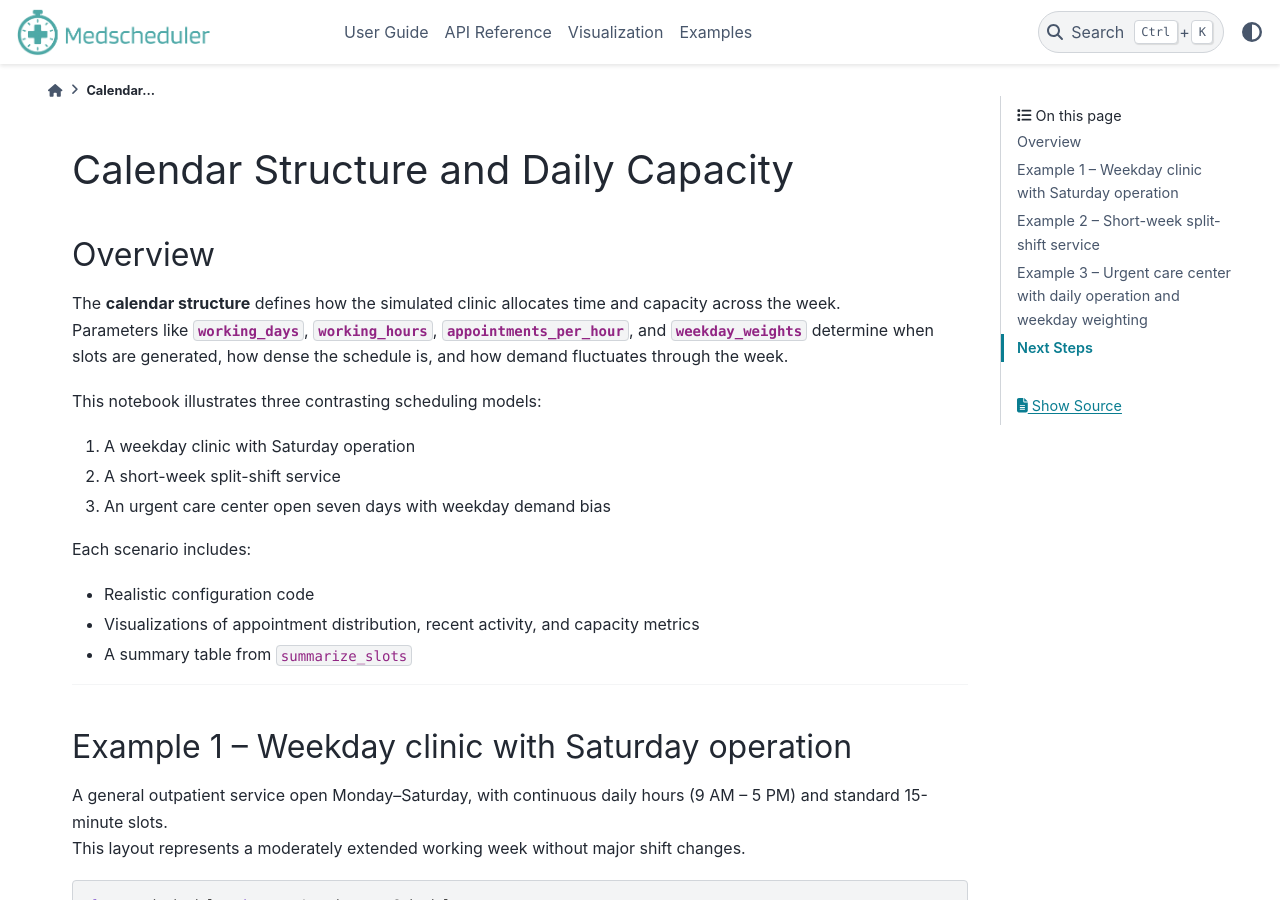
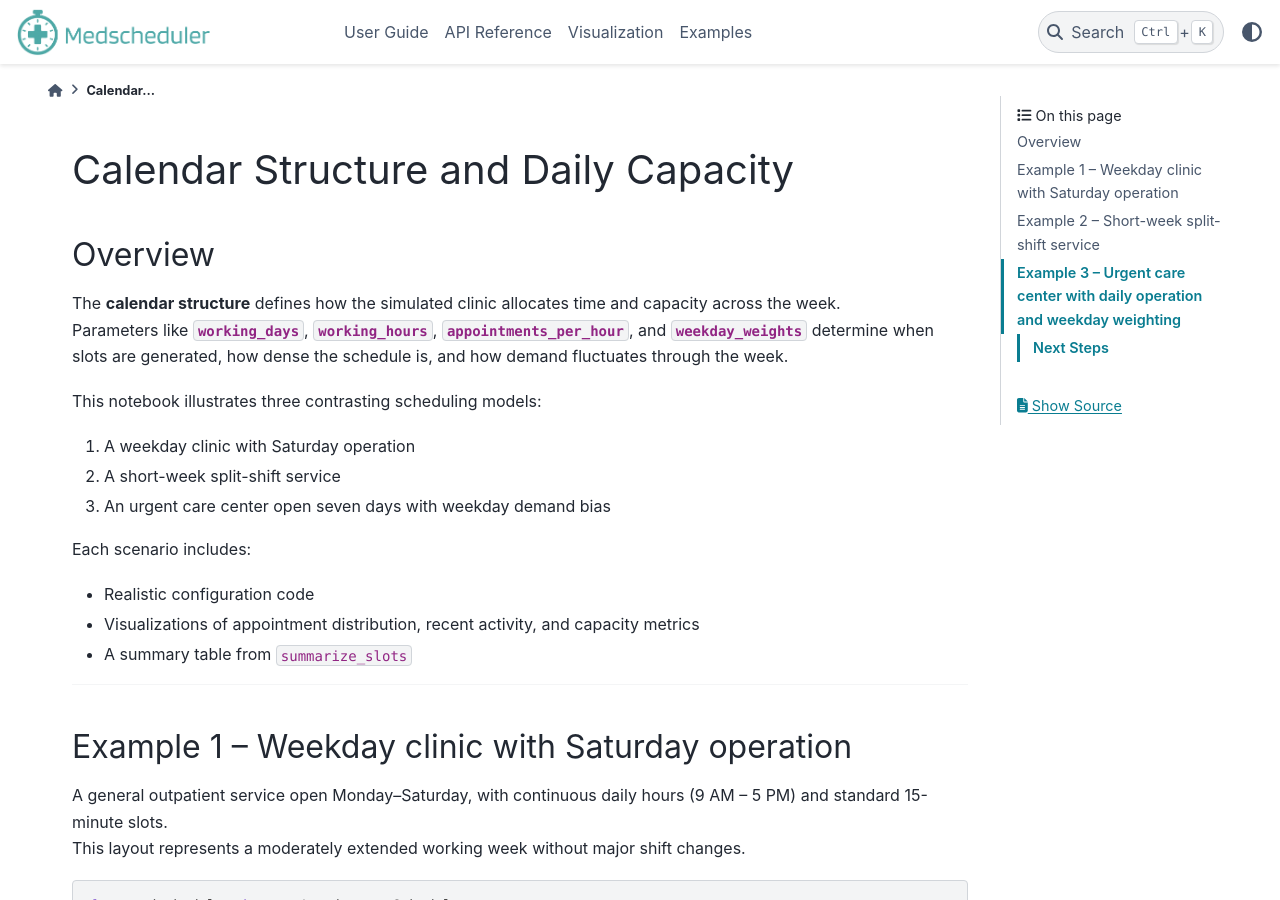
Before and after one commit to carogaltier/medscheduler, a Sphinx documentation site: the page built from docs/examples/calendar_structure_daily_capacity.md, in a window 1280 px wide and 900 px high. Built offline with Sphinx 7.4.7 and the PyData theme 0.15.4, drawn with Linux system fonts in a browser that asks for light colours.

```diff
--- a/docs/examples/calendar_structure_daily_capacity.md
+++ b/docs/examples/calendar_structure_daily_capacity.md
@@ -159,7 +159,7 @@ The summary table confirms higher weekday capacity and reduced weekend load, res
 
 ---
 
-## Next Steps
+### Next Steps
 - Learn how weekday and month weights interact in {doc}`../api-reference/seasonality_weights`
 - Review probabilistic booking logic in {doc}`../api-reference/booking_dynamics`
 - Explore how these structures connect to {doc}`../api-reference/date_ranges_ref_date`
```
